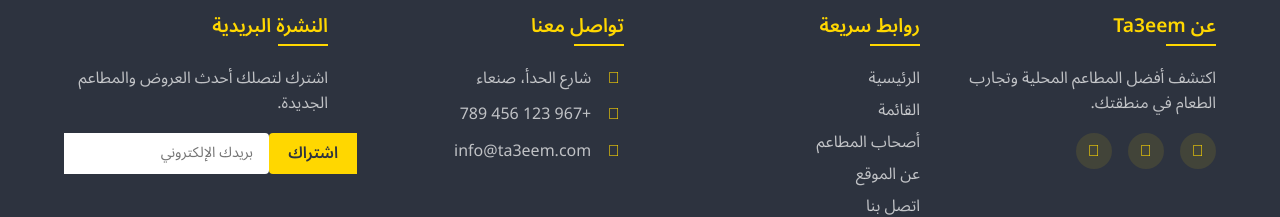
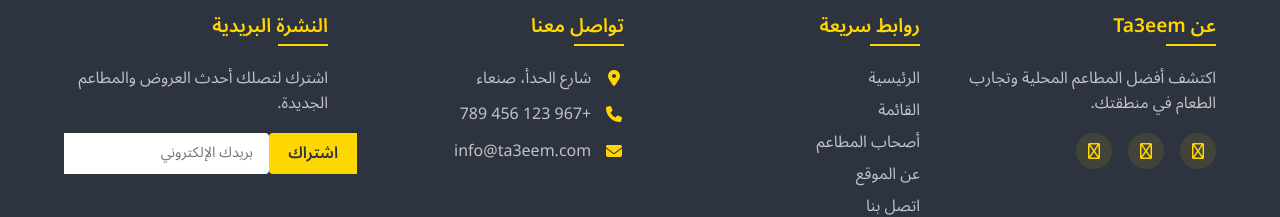
Before and after one commit to rmbo0o/ta3eem-frontend, a Vue app: page / in a window 1280 px wide. Shown: the part 1294-1511 px from the top of the page. Built offline with nearby package versions, Linux system fonts and the light colour scheme; no server answers.

Commit message:
change the language of the website

```diff
--- a/src/App.vue
+++ b/src/App.vue
@@ -23,9 +23,29 @@
 /* Import Noto Sans Arabic Font */
 @import url('https://fonts.googleapis.com/css2?family=Noto+Sans+Arabic:wght@100..900&display=swap');
 
-/* Global RTL and Font Settings - FORCE on EVERYTHING */
+/* Global RTL and Font Settings */
 * {
   font-family: 'Noto Sans Arabic', sans-serif !important;
+}
+
+/* BUT - Exclude Font Awesome icons! */
+i[class^="fa-"],
+i[class*=" fa-"],
+.fab, .fas, .far, .fal, .fad, .fat {
+  font-family: "Font Awesome 6 Free" !important;
+}
+
+.fab {
+  font-family: "Font Awesome 6 Brands" !important;
+}
+
+.fas, .far, .fal, .fad, .fat {
+  font-family: "Font Awesome 6 Free" !important;
+  font-weight: 900;
+}
+
+.far {
+  font-weight: 400;
 }
 
 body, html {
@@ -46,12 +66,10 @@
   margin-right: 0 !important;
 }
 
-/* Fix Bootstrap grid for RTL */
 .row {
   flex-direction: row-reverse;
 }
 
-/* Fix input groups */
 .input-group > .form-control:not(:last-child) {
   border-radius: 0 0.25rem 0.25rem 0;
 }
@@ -60,7 +78,6 @@
   border-radius: 0.25rem 0 0 0.25rem;
 }
 
-/* Fix icons in buttons */
 .btn i {
   margin-left: 0.5rem;
   margin-right: 0;
```
